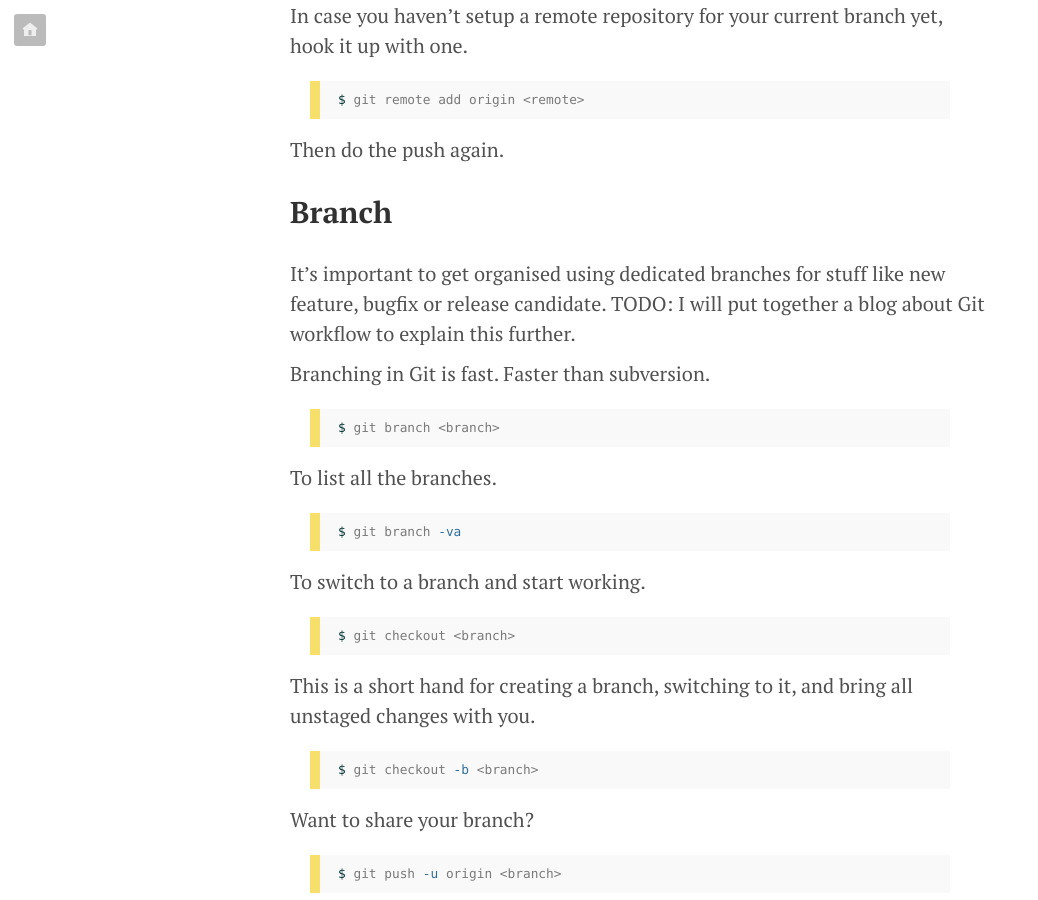
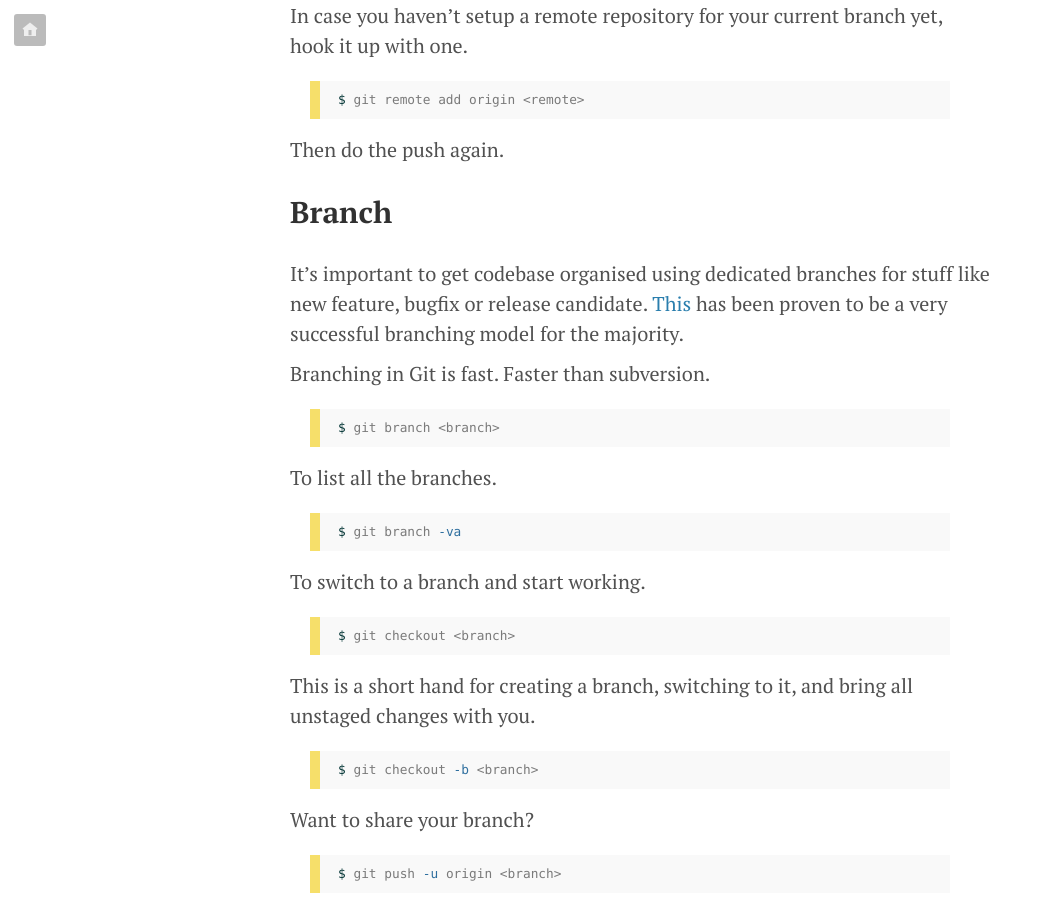
Before and after one commit to mlin6436/mlin6436.github.io, a Jekyll site: the page built from _posts/2014-08-20-useful-git-commands.md, in a window 1280 px wide and 900 px high, scrolled down 4145 px. Shown: the whole window, without its empty margins (0-1038 px from the left). Built offline with Jekyll 4.4.1, drawn with Linux system fonts in a browser that asks for light colours; Markdown is read by kramdown in place of the engine named in the settings.

Commit message:
Update git command url

```diff
--- a/_posts/2014-08-20-useful-git-commands.md
+++ b/_posts/2014-08-20-useful-git-commands.md
@@ -148,7 +148,7 @@
 
 ##Branch
 
-It's important to get organised using dedicated branches for stuff like new feature, bugfix or release candidate. TODO: I will put together a blog about Git workflow to explain this further.
+It's important to get codebase organised using dedicated branches for stuff like new feature, bugfix or release candidate. [This](http://nvie.com/posts/a-successful-git-branching-model/) has been proven to be a very successful branching model for the majority.
 
 Branching in Git is fast. Faster than subversion.
 
```
